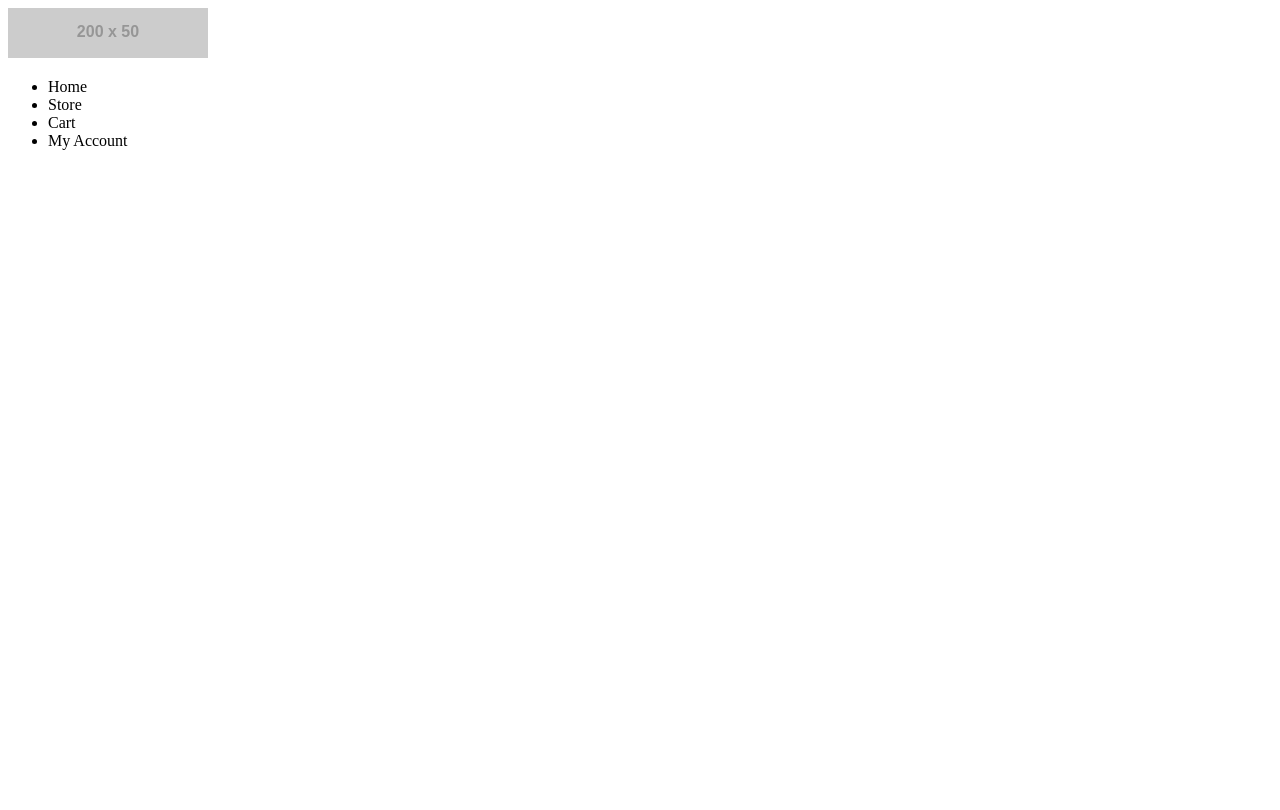
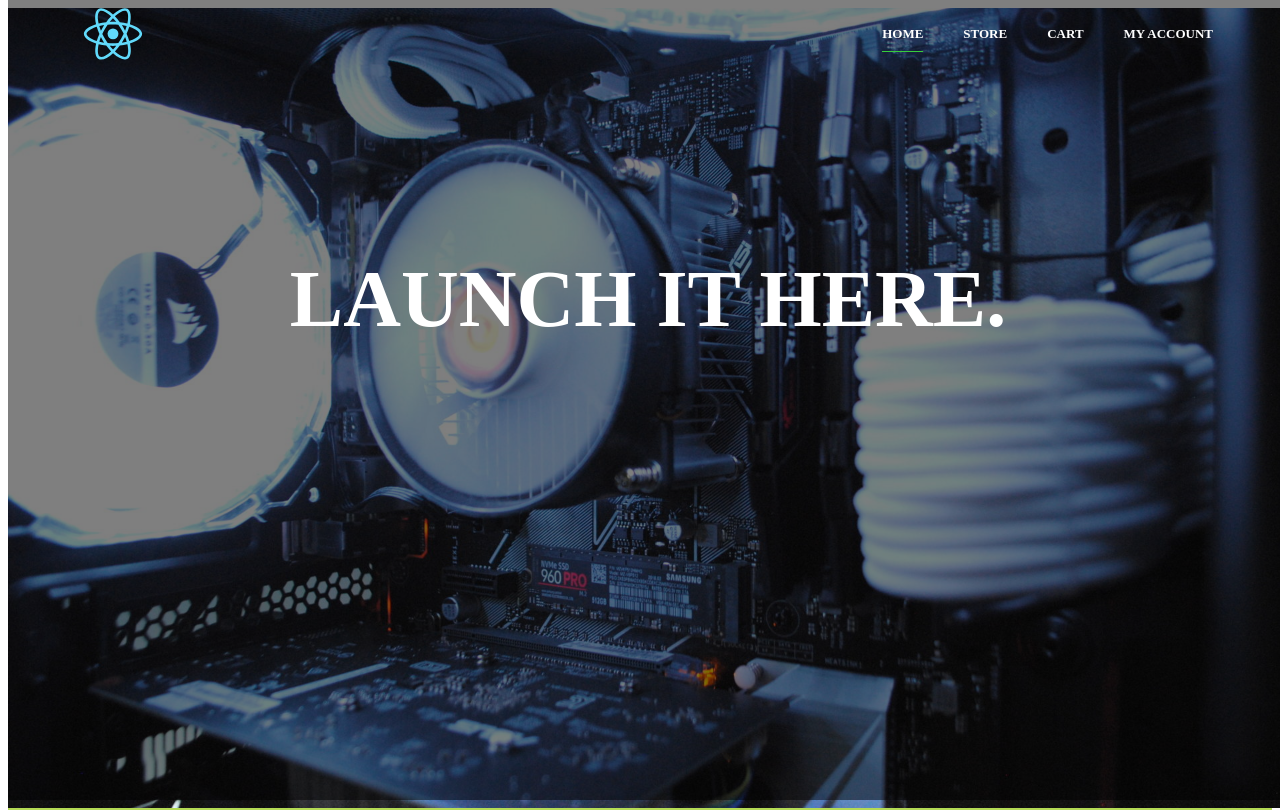
Before and after one commit to burnit66/pc-platform, a React (Create React App) app: page / in a window 1280 px wide. Shown: the top 810 px of the page. Built offline with nearby package versions, Linux system fonts and the light colour scheme; the HTML template or start-up script is replaced by a standard one.

Commit message:
hero background, hero copy, and menu components

```diff
--- /dev/null
+++ b/src/components/HeroBG.js
@@ -0,0 +1,55 @@
+import React, { Component } from 'react'
+import hero from '../assets/images/cropped-sitebackground.jpg'
+import HeroCopy from '../components/HeroCopy'
+
+
+const vheight = window.innerHeight
+const vwidth = window.innerWidth
+
+const BG = 'url(' + hero + ') no-repeat center center fixed'
+
+const overlay = {
+    width: vwidth,
+    height: vheight,
+    position: 'absolute',
+    top:0,
+    backgroundColor: '#000',
+    opacity: 0.5
+}
+
+const divStyle = {
+    width: vwidth,
+    height: vheight,
+    background: BG,
+    backgroundSize: 'cover',
+    top:0
+  }
+
+class HeroBG extends Component {
+
+    constructor (props) {
+        super(props)
+        this.state = {
+            viewport: {
+                width: vwidth,
+                height: vheight
+              }
+        }
+    }
+
+    componentDidMount () {
+        console.log('Mounted Hero BG')
+    }
+
+    render () {
+        return (
+            <div className="hero-bg" style={divStyle}>
+                <div className="dark-overlay" style={overlay}>
+                </div>
+                <HeroCopy/>
+            </div>
+        )
+    }
+}
+
+export default HeroBG
--- /dev/null
+++ b/src/components/HeroCopy.js
@@ -0,0 +1,12 @@
+import React from "react"
+import '../css/herocopy.css'
+
+const HeroCopy = () => (
+    <div className="hero-copy-container">
+        <div className="container">
+            <h1 className="hero-header">Launch it Here.</h1>
+        </div>
+    </div>
+)
+
+export default HeroCopy
--- a/src/components/Menu.js
+++ b/src/components/Menu.js
@@ -1,4 +1,6 @@
 import React, { Component } from 'react'
+import '../css/menu.css'
+import logo from '../assets/images/logo.svg'
 
 class Menu extends Component {
 
@@ -16,13 +18,13 @@ class Menu extends Component {
     render () {
         return (
             <div className="menu-container">
-                <div>
-                    <img src="http://placehold.it/200x50"/>
-                    <ul>
-                        <li>Home</li>
-                        <li>Store</li>
-                        <li>Cart</li>
-                        <li>My Account</li>
+                <div className="container">
+                    <img className="menu-logo" src={ logo }/>
+                    <ul className="menu-item-container">
+                        <li className="menu-item active"><a className="menu-link" href="/">Home</a></li>
+                        <li className="menu-item"><a className="menu-link" href="/store">Store</a></li>
+                        <li className="menu-item"><a className="menu-link" href="/cart">Cart</a></li>
+                        <li className="menu-item"><a className="menu-link" href="/account">My Account</a></li>
                     </ul>
                 </div>
             </div>
--- /dev/null
+++ b/src/components/ModuleOne.js
@@ -0,0 +1,27 @@
+import React, { Component } from 'react'
+import '../css/module.css'
+
+const moduleonestyle = {
+    height: 600,
+    width: '100%',
+    backgroundColor: '#b4da55',
+}
+
+class ModuleOne extends Component {
+
+    componentDidMount () {
+        console.log('Mounted ModuleOne')
+    }
+
+    render () {
+        return (
+            <div className="module-one-container" style={moduleonestyle}>
+                <div className="container">
+                    <div>&nbsp;</div>
+                </div>
+            </div>
+        )
+    }
+}
+
+export default ModuleOne
--- /dev/null
+++ b/src/css/herocopy.css
@@ -0,0 +1,14 @@
+.hero-copy-container {
+    position: absolute;
+    width: 100%;
+    height: 100%;
+    top:25%
+}
+
+.hero-header {
+    color: #fff;
+    font-size: 5em;
+    text-transform: uppercase;
+    text-align: center;
+    vertical-align: middle;
+}
--- /dev/null
+++ b/src/css/menu.css
@@ -0,0 +1,55 @@
+.container {
+    max-width: 1170px;
+    margin: 0 auto;
+}
+
+.menu-container {
+    background-color: transparent;
+    height: auto;
+    position: relative;
+    z-index: 1;
+    top:0px;
+    position: absolute;
+    width: 100%;
+}
+
+.menu-container::after {
+    content: "";
+    display: table;
+    clear: both;
+}
+
+.menu-logo {
+    float: left;
+    width: 100px;
+    position: absolute;
+    top: 0;
+    bottom: 0;
+    margin: auto;
+}
+
+.menu-item-container {
+    float: right;
+}
+
+.menu-item {
+    float: left;
+    list-style: none;
+    position: relative;
+    padding: 10px 20px;
+    font-size: 13px;
+    font-weight: 600;
+    text-transform: uppercase;
+}
+
+.menu-link {
+    text-decoration: none;
+    color: #fff;
+    padding-bottom: 10px;
+    -webkit-transition: color 0.3s;
+    transition: color 0.3s;
+}
+
+.active>a {
+    border-bottom: 1px solid #37CD3C;
+}
--- a/src/pages/Home.js
+++ b/src/pages/Home.js
@@ -1,5 +1,7 @@
 import React, { Component } from 'react'
 import Menu from '../components/Menu'
+import HeroBG from '../components/HeroBG'
+import ModuleOne from '../components/ModuleOne'
 
 class Home extends Component {
 
@@ -10,7 +12,9 @@ class Home extends Component {
     render () {
         return (
             <div className="home-container">
+                <HeroBG/>
                 <Menu/>
+                <ModuleOne/>
             </div>
         )
     }
```
Also changed, not shown: src/assets/images/cropped-sitebackground.jpg (added), src/css/module.css (added).
